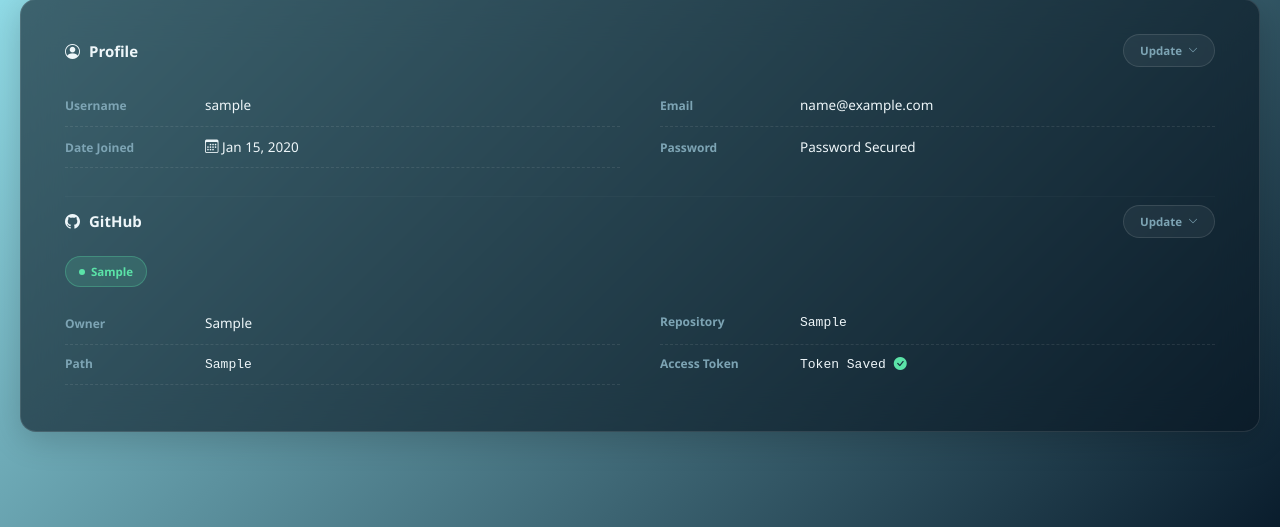
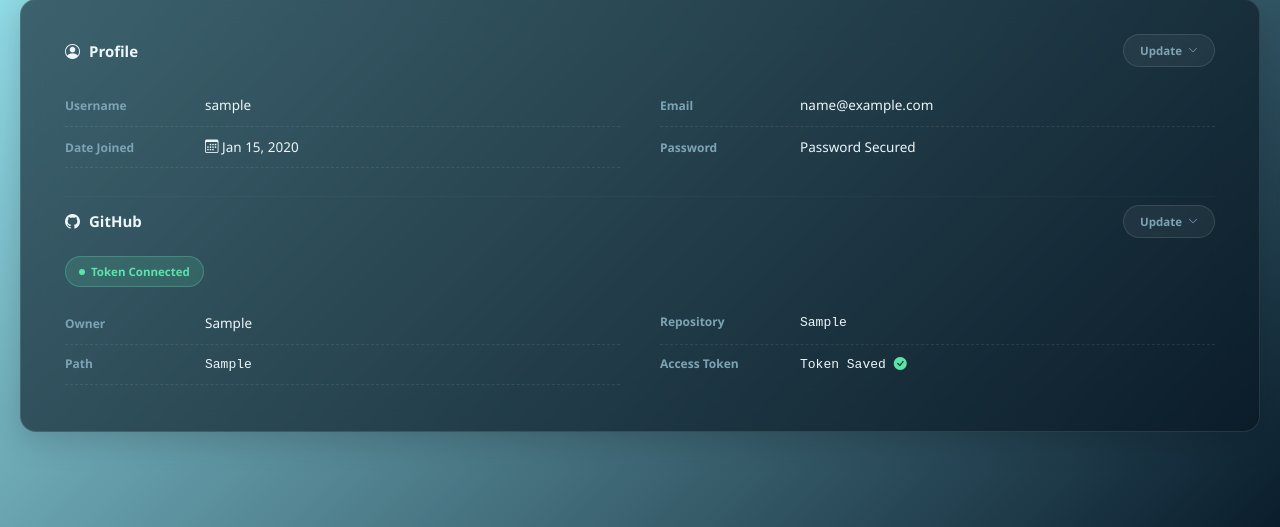
Before and after one commit to Uttura/Labmanager, a Flask app: page /settings in a window 1280 px wide. Shown: the part 143-670 px from the top of the page. Run offline with Flask 3, Linux system fonts and the light colour scheme; a user stored in the database is signed in; tables that the repository leaves empty hold one stand-in row (values such as "Sample post").

Commit message:
removed all the debug route and open crediential

```diff
--- a/Lm/templates/settings.html
+++ b/Lm/templates/settings.html
@@ -120,7 +120,7 @@
             <div class="settings-view" data-view="github">
                 <div class="gh-status-strip">
                     {% if token_saved %}
-                    <span class="status-badge status-active"><span class="status-dot"></span>{{current_user.github_token}}</span>
+                    <span class="status-badge status-active"><span class="status-dot"></span> Token Connected</span>
                     {% else %}
                     <span class="status-badge status-idle"><i class="bi bi-x-circle"></i> No Token Saved</span>
                     {% endif %}
```
